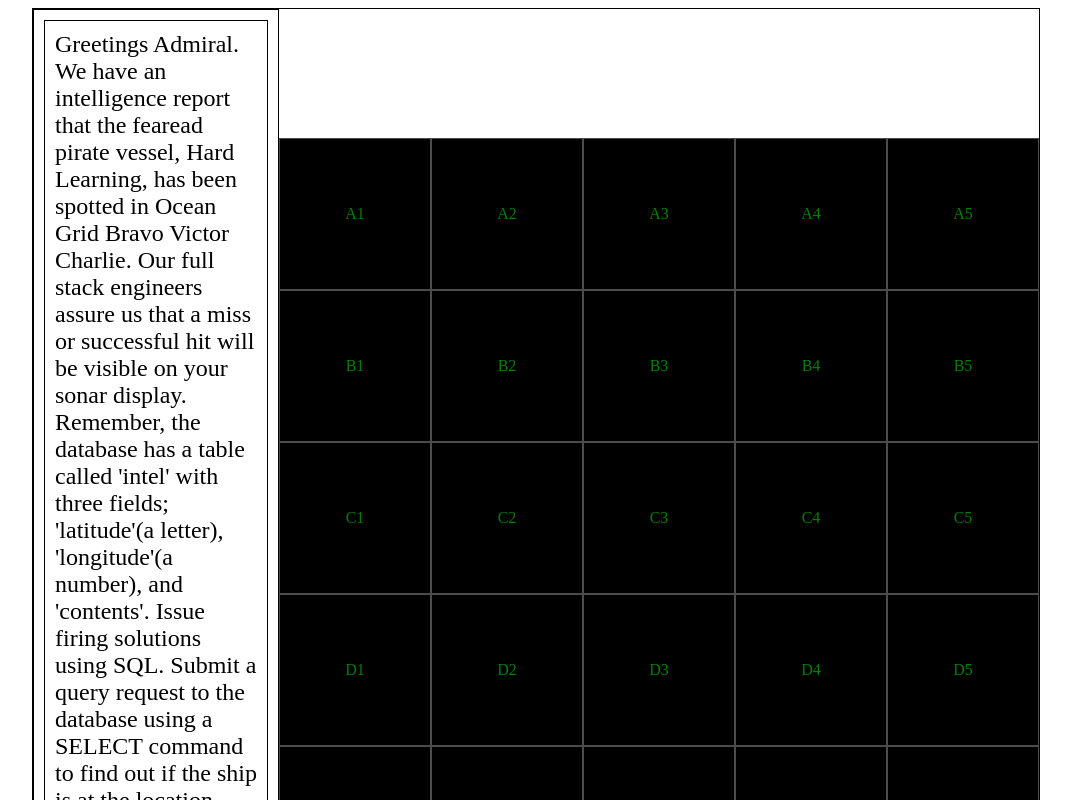
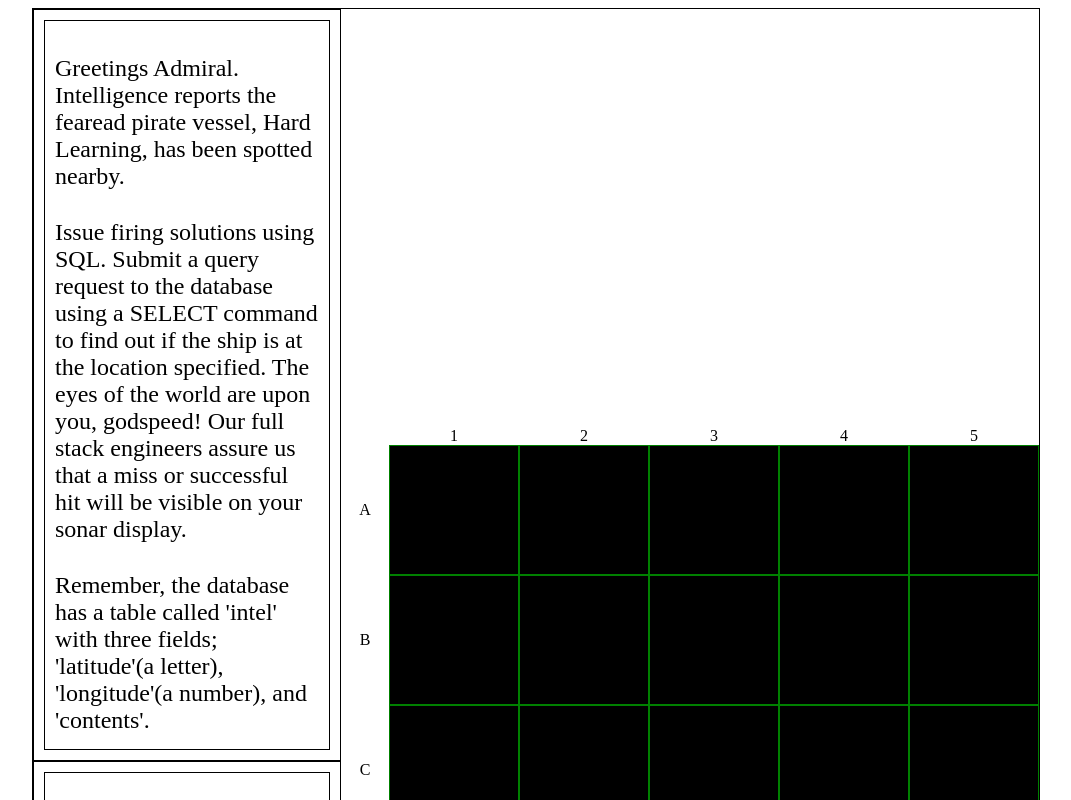
Before and after one commit to SQLAcademy/USS_QL, a React (Vite) app: page / in a window 1280 px wide. Shown: the top 800 px of the page, without its empty margins (104-1175 px from the left). Built offline with nearby package versions, Linux system fonts and the light colour scheme.

Commit message:
Randomize enemy ship location. Add styling to gameboard for longitude and latitude outside gameboard.
Co-authored-by: Brandon Tran <brandontran.dev@gmail.com>
Co-authored-by: Chris Oakes <ckoakes1@gmail.com>
Co-authored-by: William Lee <leewilli12@gmail.com>

```diff
--- a/client/components/Box.jsx
+++ b/client/components/Box.jsx
@@ -16,7 +16,6 @@ const Box = props => {
 
   return (
     <div className={`box${hitStatus}`}>
-      {`${id}`}
     </div>
   )
 }
--- a/client/components/PromptDisplay.jsx
+++ b/client/components/PromptDisplay.jsx
@@ -1,29 +1,51 @@
 import React, { useState } from 'react'
 import '../stylesheets/PromptDisplay.css'
 
+// If it is stupid and it works, it ain't stupid
+// Struggled to break apart
 const promptOptions = {
-  newGame: `Greetings Admiral. We have an intelligence report that the fearead pirate vessel, Hard Learning, has been spotted in Ocean Grid Bravo Victor Charlie. Our full stack engineers assure us that a miss or successful hit will be visible on your sonar display.
-
-  Remember, the database has a table called 'intel' with three fields; 'latitude'(a letter), 'longitude'(a number), and 'contents'.
-  Issue firing solutions using SQL. Submit a query request to the database using a SELECT command to find out if the ship is at the location specified. The eyes of the world are upon you, godspeed!`,
-  promptSelect: 'Submit a query request to the database using a SELECT command to find out if the ship is at the location specified.',
-  selectSuccess: 'Your selection was a success - there is a ship at that location! You are now able to fire a missile by issuing the correct UPDATE command.',
-  selectFail: `No joy - empty ocean. Please SELECT another location.`,
-  updateSuccess: 'Your missile hit the target! You can now issue a new SELECT command',
-  updateFail: 'No joy. Issue a new SELECT command.',
-  syntaxFail: 'Your command was not deployed! The Birdge Officer says your syntax is not regulation. Issue a new SELECT command',
-  gameOver: `Mission success! Hard Learning has been neutralized! History will remember your valient deeds.`
+  newGame: {
+    part1: `Greetings Admiral. Intelligence reports the fearead pirate vessel, Hard Learning, has been spotted nearby.`,
+    part2: `Issue firing solutions using SQL. Submit a query request to the database using a SELECT command to find out if the ship is at the location specified. The eyes of the world are upon you, godspeed! Our full stack engineers assure us that a miss or successful hit will be visible on your sonar display.`,
+    part3: `Remember, the database has a table called 'intel' with three fields; 'latitude'(a letter), 'longitude'(a number), and 'contents'.`,
+  },
+  promptSelect: {
+    part1: 'Submit a query request to the database using a SELECT command to find out if the ship is at the location specified.'
+  },
+  selectSuccess: {
+    part1: 'Good effect! There is a ship at that location! You are now able to fire a missile by issuing the correct UPDATE command.'
+  },
+  selectFail: {
+    part1: `No joy - empty ocean. Please SELECT another location.`
+  },
+  updateSuccess: {
+    part1: `Your missile hit the target! You can now issue a new SELECT command`,
+  },
+  updateFail: {
+    part1: `No joy. Issue a new SELECT command.`,
+  },
+  syntaxFail: {
+    part1: 'Your command was not deployed! The Birdge Officer says your syntax is not regulation. Issue a new SELECT command'
+  },
+  gameOver: {
+    part1: `Mission success! Hard Learning has been neutralized! History will remember your valient deeds.`
+  }
 };
 
 const PromptDisplay = ({ promptDisplayText }) => {
+
+  let displayText = []
+  Object.keys(promptDisplayText).forEach(key => {
+    displayText.push(<p>{promptDisplayText[key]}</p>);
+  });
+
   return (
     <div className="promptDisplay">
       <div className="promptDisplayScreen">
-        {promptDisplayText}
+        {displayText}
       </div>
     </div>
   )
 }
-
 export default PromptDisplay
 export { promptOptions }
--- a/client/components/Rows.jsx
+++ b/client/components/Rows.jsx
@@ -3,14 +3,16 @@ import Box from "./Box.jsx"
 
 const Rows = props => {
   const { id, playerMisses, playerHits } = props;
-  const boxArr = [];
+  // display letter longitude on game board
+  const boxArr = [<div className="letterLongitude">{id}</div>];
   for (let i = 1; i <= 5; i++) {
-    boxArr.push(<Box
-      key={`${id}${i}`}
-      id={`${id}${i}`}
-      playerMisses={playerMisses}
-      playerHits={playerHits}
-    />)
+    boxArr.push(
+      <Box
+        key={`${id}${i}`}
+        id={`${id}${i}`}
+        playerMisses={playerMisses}
+        playerHits={playerHits}
+      />)
   }
 
   return (
--- a/client/components/UserInputDisplay.jsx
+++ b/client/components/UserInputDisplay.jsx
@@ -6,6 +6,8 @@ const UserInputDisplay = ({ setPromptDisplayText, enemyShipLocations, playerMiss
   const [turnType, setTurnType] = useState('select');
 
   function processTurn() {
+
+    console.log('Enemy Ship Locations Arr ', enemyShipLocations)
 
     const userInputText = document.querySelector('#userInputBox').value;
     document.querySelector('#userInputBox').value = '';
--- a/client/containers/GameContainer.jsx
+++ b/client/containers/GameContainer.jsx
@@ -18,6 +18,14 @@ const GameContainer = props => {
   }
   return (
     <div className="gameContainer">
+      <div className="numbersLatitude">
+        <div className="numberLatitude"></div>
+        <div className="numberLatitude">1</div>
+        <div className="numberLatitude">2</div>
+        <div className="numberLatitude">3</div>
+        <div className="numberLatitude">4</div>
+        <div className="numberLatitude">5</div>
+      </div>
       {rowsArr}
     </div>
   )
--- a/client/containers/MainContainer.jsx
+++ b/client/containers/MainContainer.jsx
@@ -5,7 +5,30 @@ import { promptOptions } from '../components/PromptDisplay.jsx'
 import '../stylesheets/MainContainer.css'
 
 const MainContainer = () => {
-  const [enemyShipLocations, setEnemyShipLocations] = useState(['A1', 'B1', 'C1']);
+
+  // Will return a random integer between min and max
+  function randomInt(min, max) {
+    return Math.floor(Math.random() * (max - min + 1) + min)
+  }
+  // Establish enemy ship orientation
+  const alphabet = ["A", "B", "C", "D", "E", "F", "G", "H", "I", "J", "K", "L", "M", "N", "O", "P", "Q", "R", "S", "T", "U", "V", "W", "X", "Y", "Z"];
+  let orientation = 'vertical';
+  if ((randomInt(0, 1)) < 1) orientation = 'horizontal';
+  const firstCoord = randomInt(1, 3);
+  const lastCoord = firstCoord + 3 // 3 is ship size
+  const altAxisCoord = randomInt(1, 3);
+  const enemyShipCoords = [];
+  if (orientation === 'vertical') {
+    for (let i = 0; i < 3; i++) {
+      enemyShipCoords.push(`${alphabet[firstCoord + i - 1]}${altAxisCoord}`);
+    }
+  } else {
+    for (let i = 0; i < 3; i++) {
+      enemyShipCoords.push(`${alphabet[altAxisCoord - 1]}${firstCoord + i}`);
+    }
+  }
+
+  const [enemyShipLocations, setEnemyShipLocations] = useState(enemyShipCoords);
   const [playerMisses, setPlayerMisses] = useState([]);
   const [playerHits, setPlayerHits] = useState([]);
   const [promptDisplayText, setPromptDisplayText] = useState(promptOptions.newGame);
--- a/client/stylesheets/GameContainer.css
+++ b/client/stylesheets/GameContainer.css
@@ -1,5 +1,4 @@
 .gameContainer {
-  box-sizing: border-box;
   display: flex;
   flex-direction: column;
   align-items: center;
@@ -7,13 +6,15 @@
 }
 
 .gameContainerRow {
-  display: flex;
+  display: grid;
+  grid-template-columns: min-content repeat(5, 1fr);
 }
 
 .box {
-  width: 150px;
-  height: 150px;
-  border: 0.5px solid rgba(255, 255, 255, 0.3);
+  box-sizing: border-box;
+  width: 130px;
+  height: 130px;
+  border: 0.5px solid green;
   background-color: black;
   display: flex;
   align-items: center;
@@ -28,3 +29,20 @@
 .miss {
   background-color: grey;
 }
+
+.letterLongitude {
+  display: flex;
+  justify-content: center;
+  align-items: center;
+  width: 3em
+}
+
+.numbersLatitude {
+  display: grid;
+  grid-template-columns: 3em repeat(5, 130px);
+  margin-right: 0;
+}
+
+.numberLatitude {
+  text-align: center;
+}
--- a/client/stylesheets/PromptDisplay.css
+++ b/client/stylesheets/PromptDisplay.css
@@ -1,7 +1,6 @@
 .promptDisplay {
   padding: 10px;
   border: 1px solid black;
-  flex: 1;
   display: flex;
   font-size: 1.5rem;
 }
@@ -9,7 +8,13 @@
 .promptDisplayScreen {
   padding: 10px;
   border: 1px solid black;
-  flex: 1;
   display: flex;
+  flex-direction: column;
   font-size: 1.5rem;
+  overflow: auto;
 }
+
+p {
+  padding: 0;
+  margin-bottom: 5px;
+}
--- a/client/stylesheets/TextContainer.css
+++ b/client/stylesheets/TextContainer.css
@@ -1,4 +1,5 @@
 .textContainer {
-  display: flex;
-  flex-direction: column;
+  display: grid;
+  grid-template-columns: 1fr;
+  grid-template-rows: 1fr 1fr;
 }
```
